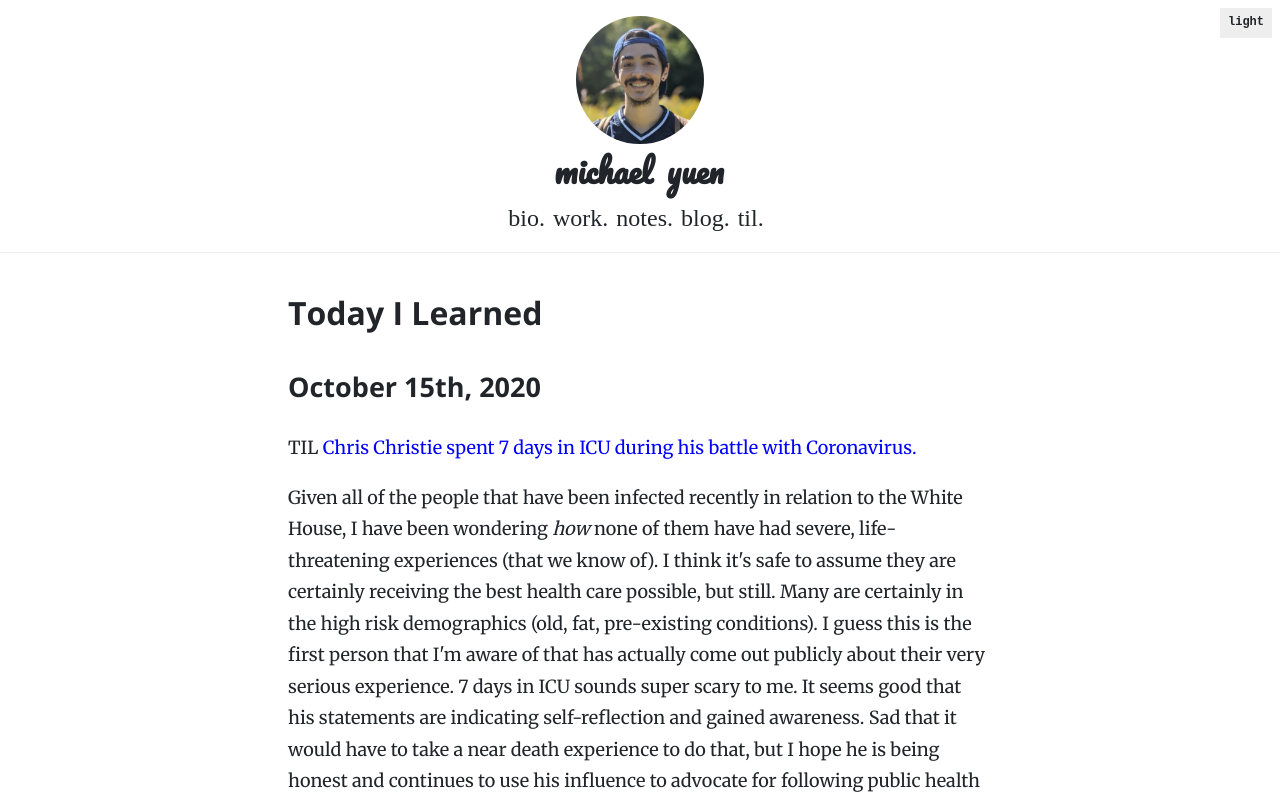
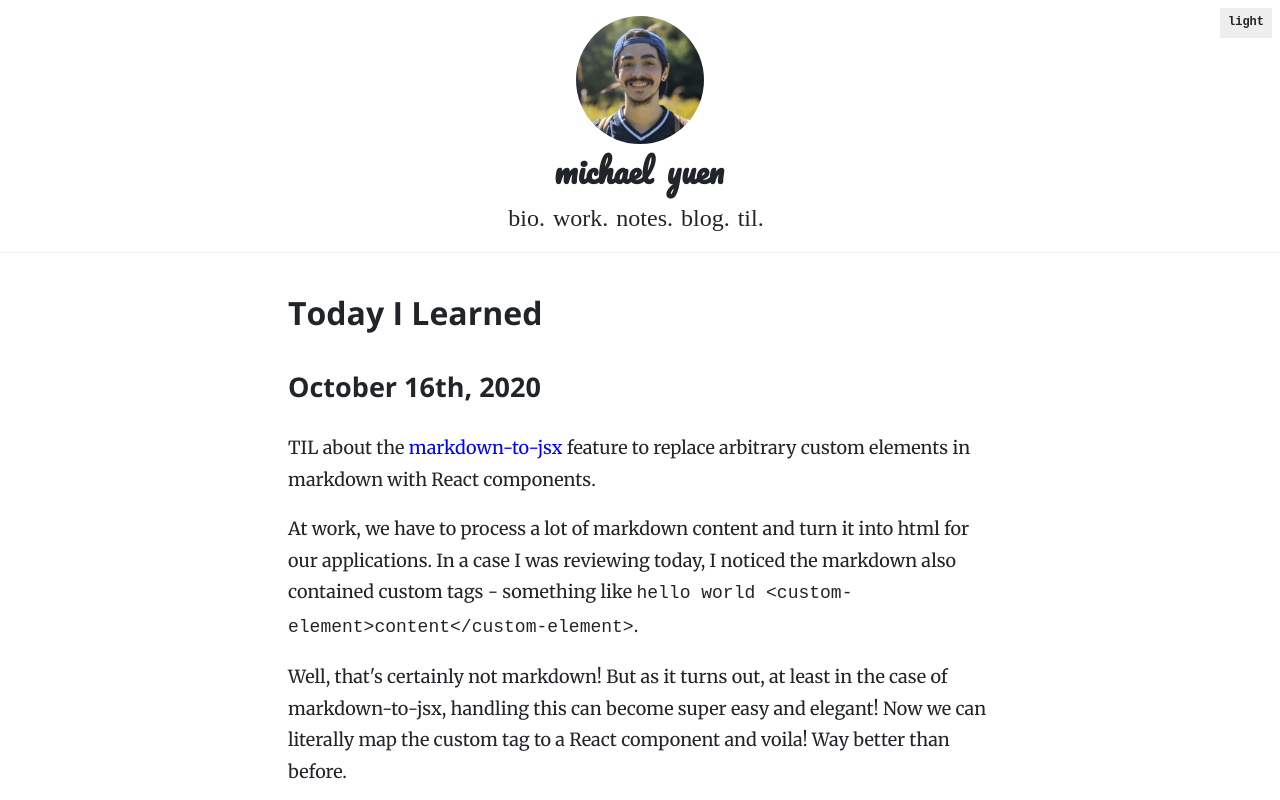
Before and after one commit to michaelyuen/personal-website, a Next.js app in the folder v5/: page /today-i-learned in a window 1280 px wide. Shown: the top 800 px of the page. Built offline with nearby package versions, Linux system fonts and the light colour scheme; a web font is replaced by a local one.

Commit message:
Add TIL for 2020-10-16 (#41)

```diff
--- a/v5/pages/today-i-learned.tsx
+++ b/v5/pages/today-i-learned.tsx
@@ -2,6 +2,33 @@ export default function TIL() {
   return (
     <section className="TILContainer">
       <h1>Today I Learned</h1>
+      <h2>October 16th, 2020</h2>
+      <p>
+        TIL about the{" "}
+        <a
+          href="https://github.com/probablyup/markdown-to-jsx#optionsoverrides---rendering-arbitrary-react-components"
+          target="_blank"
+        >
+          markdown-to-jsx
+        </a>{" "}
+        feature to replace arbitrary custom elements in markdown with React
+        components.
+      </p>
+      <p>
+        At work, we have to process a lot of markdown content and turn it into
+        html for our applications. In a case I was reviewing today, I noticed
+        the markdown also contained custom tags - something like{" "}
+        <code>
+          hello world &lt;custom-element&gt;content&lt;/custom-element&gt;
+        </code>
+        .
+      </p>
+      <p>
+        Well, that's certainly not markdown! But as it turns out, at least in
+        the case of markdown-to-jsx, handling this can become super easy and
+        elegant! Now we can literally map the custom tag to a React component
+        and voila! Way better than before.
+      </p>
       <h2>October 15th, 2020</h2>
       <p>
         TIL{" "}
```
